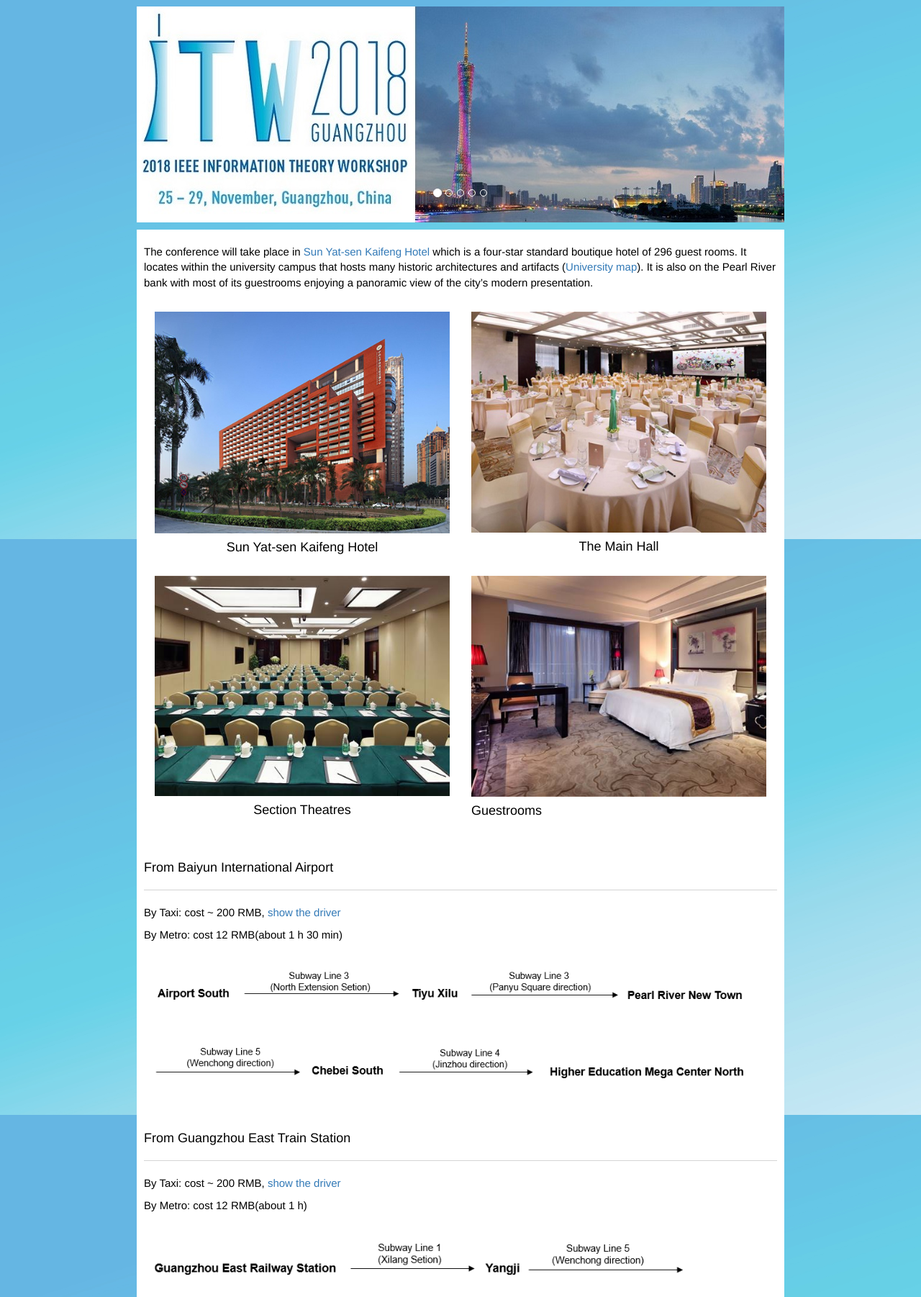
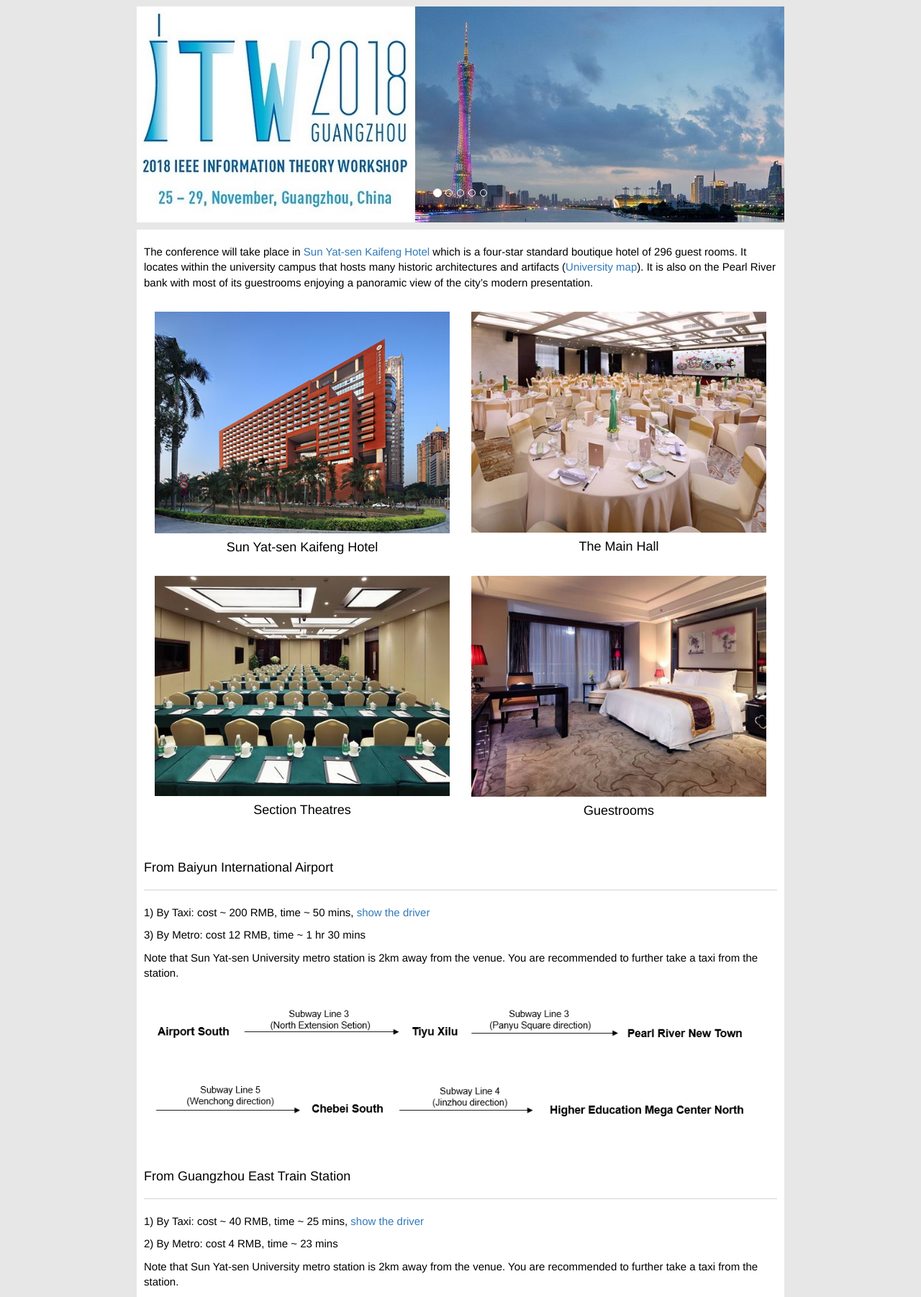
Before and after one commit to ym13349140/ITW2018, a Flask app: page /venue in a window 1280 px wide. Shown: the part 51-1853 px from the top of the page at 72% size. Run offline with Flask 2, Linux system fonts and the light colour scheme; some libraries are stand-ins or nearby versions.

Commit message:
会议修改

```diff
--- a/ITW/static/css/main.css
+++ b/ITW/static/css/main.css
@@ -17,11 +17,12 @@
     -ms-text-size-adjust: 100%;
     -webkit-text-size-adjust: 100%;
 
-    background-image: url("../images/bg2.jpg");
-	background-repeat: no-repeat;
-    background-size: 100% 100%;
-	/*background-position: top center;*/
-	background-attachment: fixed;
+    background-color: #E7E7E7;
+    /*background-image: url("../images/bg1.jpg");*/
+	/*background-repeat: no-repeat;*/
+    /*background-size: 100% 100%;*/
+	/*!*background-position: top center;*!*/
+	/*background-attachment: fixed;*/
 
 	/*设置全局字体*/
 	font-size: 15px;
@@ -222,7 +223,7 @@
 }
 
 .box-1 {
-    background: #E7F3F4;
+    background:#FFFF00; /*#E7F3F4;*/
 }
 
 .box-2 {
--- a/ITW/templates/committee/committee.html
+++ b/ITW/templates/committee/committee.html
@@ -43,7 +43,7 @@
 
     <section class="row">
         <h4>Local Arrangement</h4>
-        <p>Zijing chen - Sun Yat-sen University, China</p>
+        <p>Zijing Chen - Sun Yat-sen University, China</p>
 
     </section>
 </article>
--- a/ITW/templates/program/tutorial_call.html
+++ b/ITW/templates/program/tutorial_call.html
@@ -5,7 +5,7 @@
         </h4>
 
         <p>
-            Two parallel tutorials will be organized in the afternoon of Nov. 25th. Each will last for 3 hours including a half an hour coffee break. We call for tutorials that represent state-of-the-art research in information and coding theory and their emerging disciplines. Tutorial proposals should be written within 2 pages, highlighting the title, abstract, impact and outline of contents. The proposals should be submitted together with a CV of the presenter(s).
+            Two parallel tutorials will be organized in the afternoon of November 25. Each will last for 3 hours including a half an hour coffee break. We call for tutorials that represent state-of-the-art research in information and coding theory and their emerging disciplines. Tutorial proposals should be written within 2 pages, highlighting the title, abstract, impact and outline of contents. The proposals should be submitted together with a CV of the presenter(s).
         </p>
 
         <p>Please submit your proposal to our tutorial chairs:<br>
@@ -13,12 +13,12 @@
                 <li>Krishna Narayanan, krn@tamu.edu</li>
                 <li>Pascal Vontobel, pascal.vontobel@gmail.com</li>
             </ul>
-            The submission deadline is Mar. 1, 2018 and the acceptance will be announced on Mar. 15, 2018.
+            The submission deadline is March 1, 2018 and the acceptance will be announced on March 15, 2018.
 
         </p>
 
         <p>
-            All participant of ITW 2018 are entitled attend the tutorial without additional charge, but reservation will be needed to contain the number of attendees within the venue capacity.
+            All participant of ITW 2018 are entitled to attend the tutorial without additional charge, but reservation will be needed to contain the number of attendees within the venue capacity.
         </p>
     </section>
 </article>
--- a/ITW/templates/registration/registration.html
+++ b/ITW/templates/registration/registration.html
@@ -1,6 +1,6 @@
 <article id="registration">
     <section class="row">
-        <h4>Registration Fee Includes:<hr></h4>
+        <h4>Registration Fee Includes<hr></h4>
         <ul>
             <li>Admission to all sections including tutorials;</li>
             <li>Coffee and cake during section breaks;</li>
--- a/ITW/templates/travel/sysu.html
+++ b/ITW/templates/travel/sysu.html
@@ -8,7 +8,9 @@
         </div>
         <div>
             <p><a href="http://www.sysu.edu.cn/2012/en/index.htm" target="_blank">Sun Yat-sen University</a>, founded by Dr. Sun Yat-sen and with an educational tradition spanning over 100 years, is a preeminent University in mainland China. With the continuously support of the national and provincial governments, Sun Yat-sen University is now a modern and comprehensive university that enjoys a reputation as a domestic top-tier university and a renowned university worldwide. With five campuses spanning across Guangzhou, Zhuhai and Shenzhen, and ten affiliated hospitals, the University is striving to become a world-class university and a global center for learning.</p>
-            <p>The University has a solid multidisciplinary foundation of humanities, social sciences, natural sciences, medical sciences, and engineering. Its motto of “博学 审问 深思 明辨 笃行”constituted by Dr. Sun Yat-sen, guilds its students and staffs’ continuous endeavor in searching for the truth and serving the society. The University also enjoys one of the most beautiful campuses in mainland China. The Guangzhou south campus is home to many historic buildings and artifacts and this is where the ITW 2018 will take place.</p>
+            <p>The University has a solid multidisciplinary foundation of humanities, social sciences, natural sciences, medical sciences, and engineering. Its motto of </p>
+            <p style="text-align: center; font-family: 微软雅黑"><b>博学 &nbsp;&nbsp; 审问 &nbsp;&nbsp; 深思 &nbsp;&nbsp; 明辨 &nbsp;&nbsp; 笃行</b></p>
+            <p>constituted by Dr. Sun Yat-sen, guilds its students and staffs’ continuous endeavor in searching for the truth and serving the society. The University also enjoys one of the most beautiful campuses in mainland China. The Guangzhou south campus is home to many historic buildings and artifacts and this is where the ITW 2018 will take place.</p>
         </div>
     </section>
 
--- a/ITW/templates/venue/venue.html
+++ b/ITW/templates/venue/venue.html
@@ -24,7 +24,7 @@
             </div>
             <div class="col-lg-6 col-md-6 col-sm-6">
                 <div><img src="{{ url_for('static',filename='images/venue/4.jpg') }}" width="100%"></div>
-                <div><h4>Guestrooms</h4></div>
+                <div class="text-center"><h4>Guestrooms</h4></div>
             </div>
         </div>
     </section>
@@ -33,8 +33,9 @@
         <h4>From Baiyun International Airport
             <hr>
         </h4>
-        <p>By Taxi: cost ~ 200 RMB, <a href="{{ url_for('main.show_driver',content='海珠区中山大学南校区，中大凯丰酒店') }}">show the driver</a></p>
-        <p>By Metro: cost 12 RMB(about 1 h 30 min)</p>
+        <p>1) By Taxi: cost ~ 200 RMB, time ~ 50 mins, <a href="{{ url_for('main.show_driver',content='广州市海珠区滨江东路中大北门中大凯丰酒店（中大学人馆）') }}">show the driver</a></p>
+        <p>3) By Metro: cost 12 RMB, time ~ 1 hr 30 mins</p>
+        <p>Note that Sun Yat-sen University metro station is 2km away from the venue. You are recommended to further take a taxi from the station.</p>
         <div><img src="{{ url_for('static', filename='images/venue/route1.png') }}" width="100%"></div>
         <br>
     </section>
@@ -43,8 +44,9 @@
         <h4>From Guangzhou East Train Station
             <hr>
         </h4>
-        <p>By Taxi: cost ~ 200 RMB, <a href="{{ url_for('main.show_driver',content='海珠区中山大学南校区，中大凯丰酒店') }}">show the driver</a></p>
-        <p>By Metro: cost 12 RMB(about 1 h)</p>
+        <p>1) By Taxi: cost ~ 40 RMB, time ~ 25 mins, <a href="{{ url_for('main.show_driver',content='广州市海珠区滨江东路中大北门中大凯丰酒店（中大学人馆）') }}">show the driver</a></p>
+        <p>2) By Metro: cost 4 RMB, time ~ 23 mins</p>
+        <p>Note that Sun Yat-sen University metro station is 2km away from the venue. You are recommended to further take a taxi from the station.</p>
         <div><img src="{{ url_for('static', filename='images/venue/route2.png') }}" width="90%"></div>
     </section>
 </article>
```
Also changed, not shown: ITW/templates/main/home.html (+4 -4 lines), ITW/templates/program/glance.html (+6 -6 lines), ITW/templates/program/social_events.html (+4 -4 lines), ITW/templates/travel/visa.html (+4 -4 lines).
